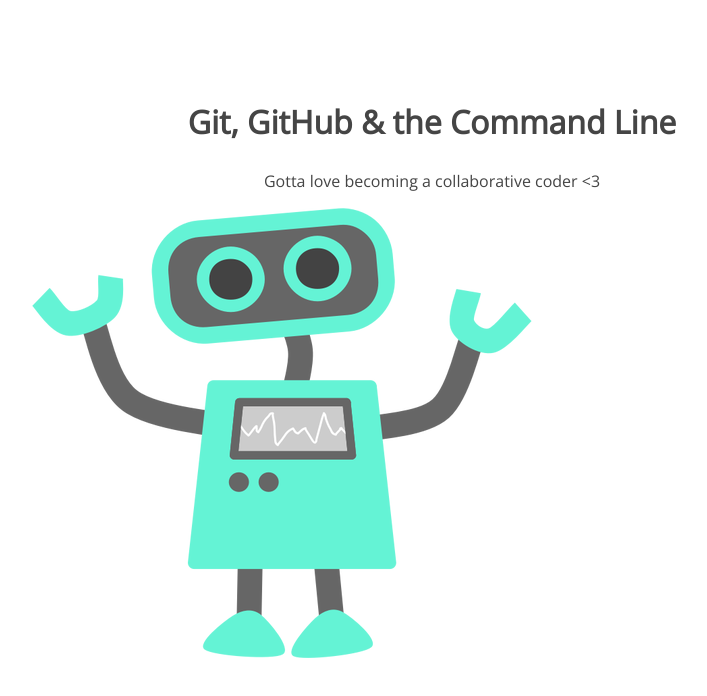
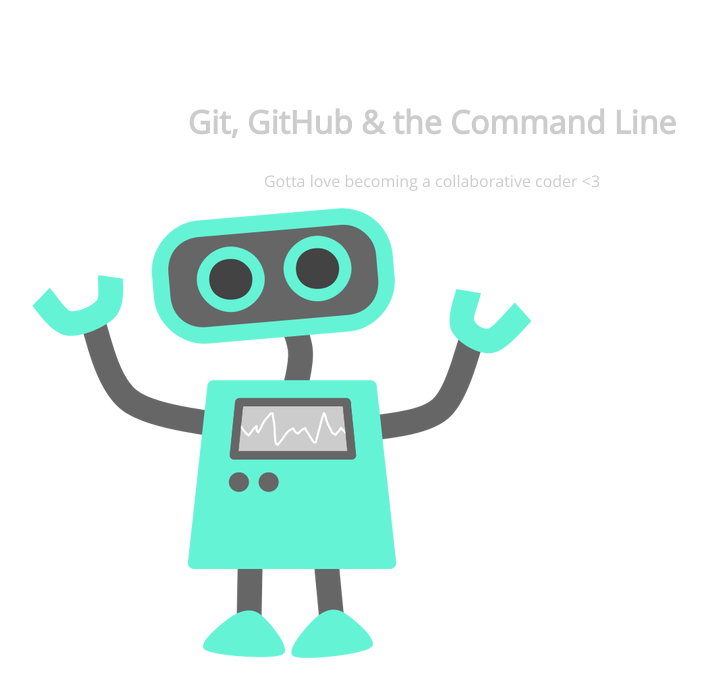
Before and after one commit to leahjs/105-project, a plain HTML site: page index.html in a window 1280 px wide. Shown: the whole page, without its empty margins (208-915 px from the left). Drawn offline with nearby package versions, Linux system fonts and the light colour scheme.

Commit message:
changed H1 in stylesheet

```diff
--- a/css/style.css
+++ b/css/style.css
@@ -5,7 +5,7 @@ section {
 section h1,
 section p {
 	text-align: center;
-	color: #454545;
+	color: #CCCCCC;
 }
 section h1 {
 	font: 32px 'Open Sans';
```
